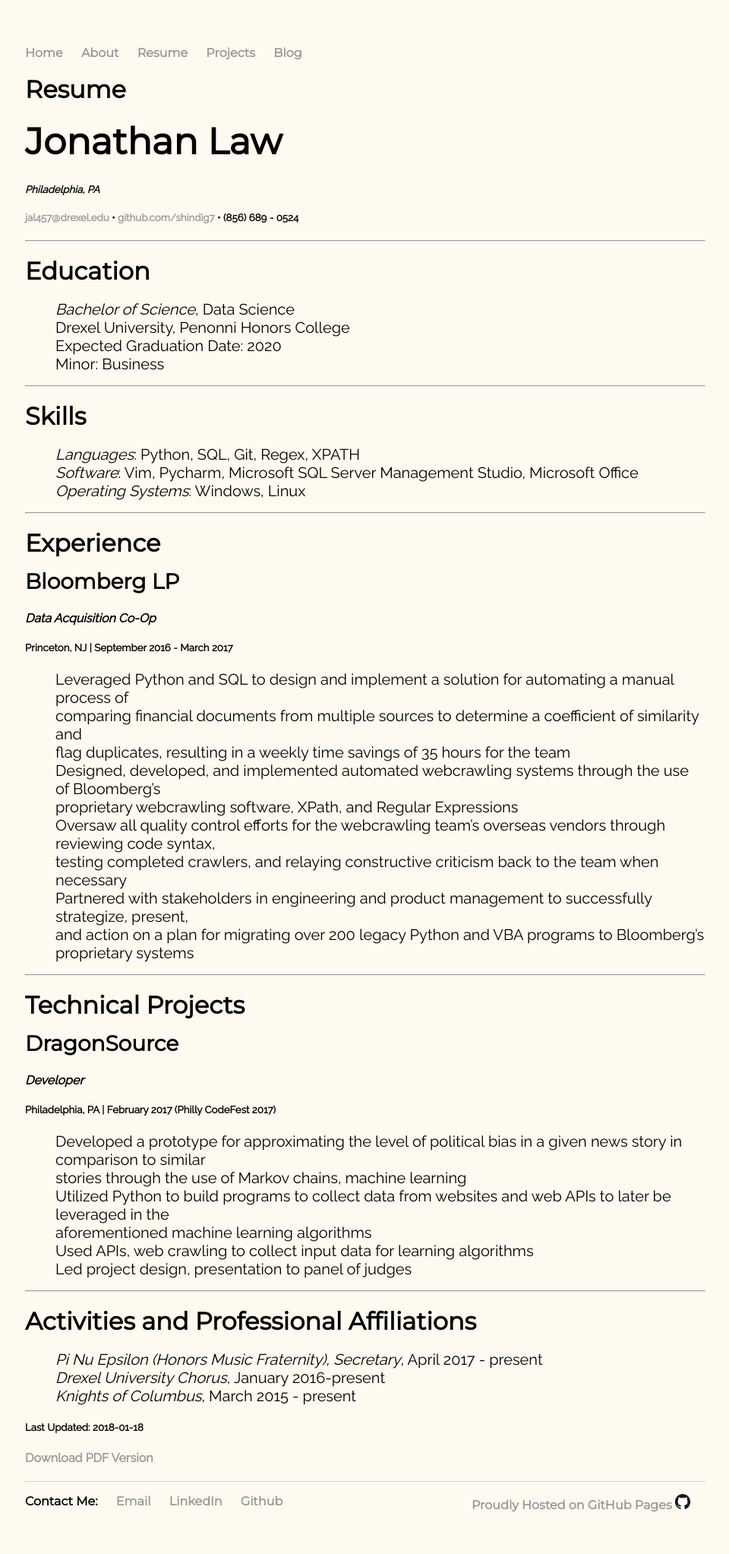
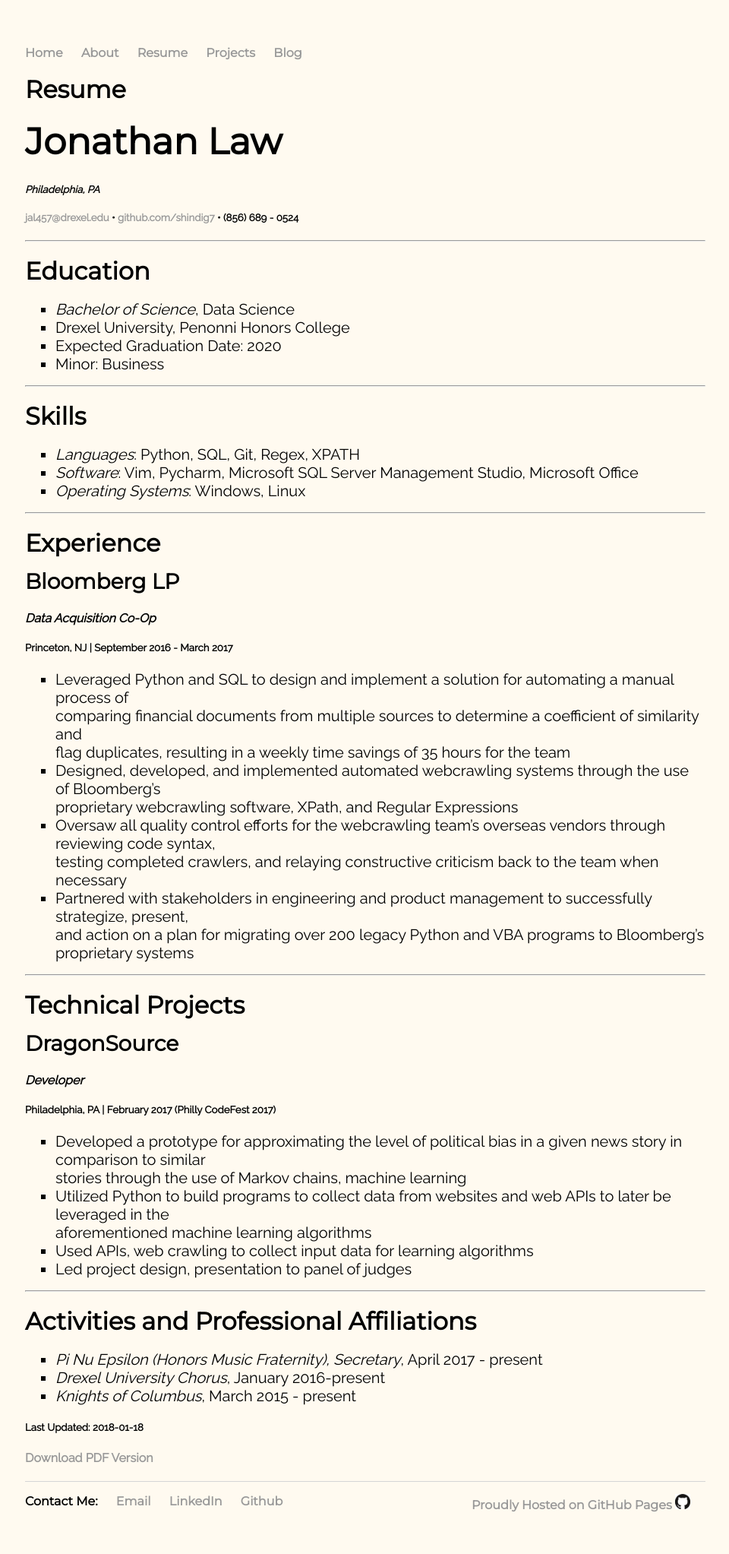
Before and after one commit to shindig7/my-site, a Jekyll site: the page built from resume.md, in a window 1280 px wide. Shown: the whole page at 76% size, without its empty margins (159-1119 px from the left). Built offline with Jekyll 4.4.1, drawn with Linux system fonts in a browser that asks for light colours.

Commit message:
Trying to fix bullet points

```diff
--- a/css/index.css
+++ b/css/index.css
@@ -60,7 +60,7 @@ ul.posts li {
 li {
 	font-size: 1.25em;
 	/*list-style-type: bullet; */
-	list-style: none;
+	list-style: square;
 }
 p.subtitle {
 	font-size: .75em;
```
